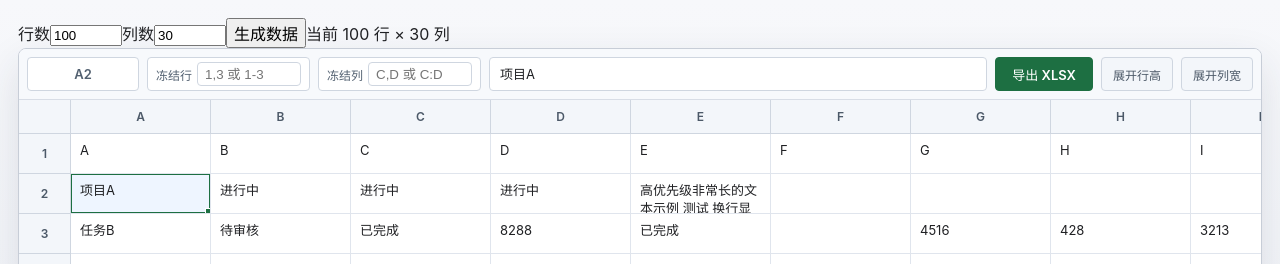
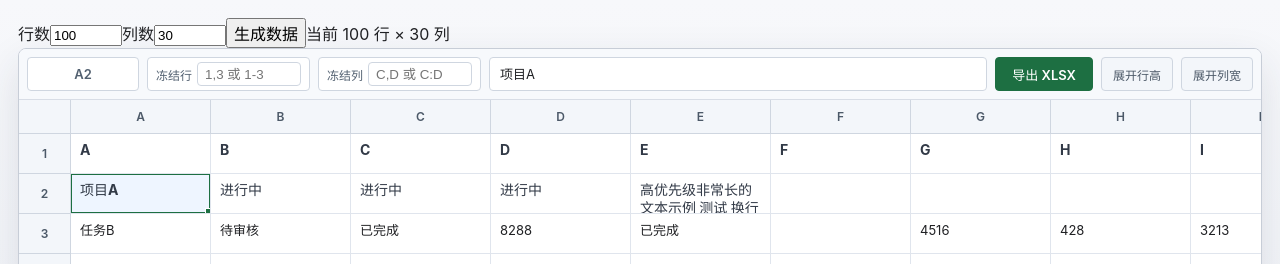
Before and after one commit to shijiezhou1/excel_tb, a React (Vite) app: page / in a window 1280 px wide. Shown: the top 264 px of the page. Built offline with nearby package versions, Linux system fonts and the light colour scheme.

Commit message:
加上了header 字体加粗

```diff
--- a/src/App.jsx
+++ b/src/App.jsx
@@ -1224,6 +1224,7 @@
                   <div
                     className={[
                       "sheet-cell",
+                      row < 2 ? "is-header-row" : "",
                       selected ? "is-selected" : "",
                       active ? "is-active" : "",
                       editing ? "is-editing" : "",
--- a/src/styles.css
+++ b/src/styles.css
@@ -427,6 +427,12 @@
   pointer-events: none;
   content: "";
 }
+.sheet-cell.is-header-row {
+  font-weight: 700;
+  font-size: 14px;
+  color: #323a47;
+}
+
 
 .cell-content {
   width: 100%;
```
